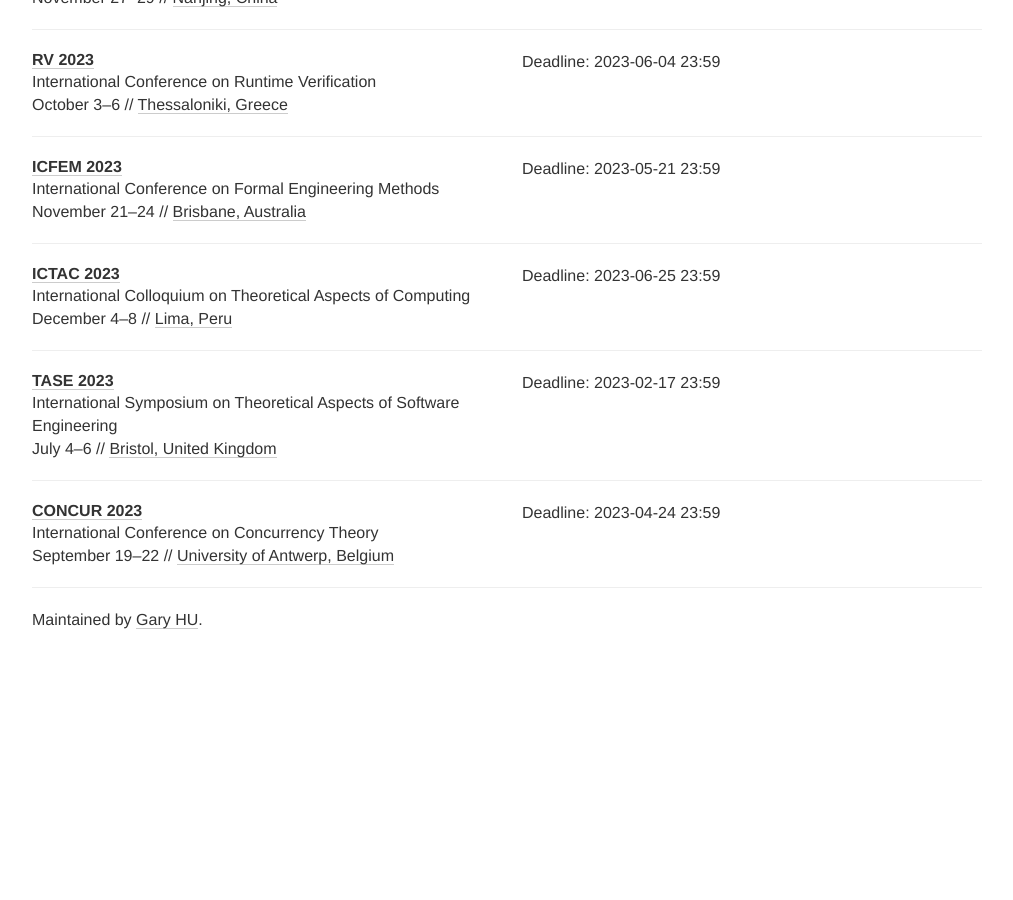
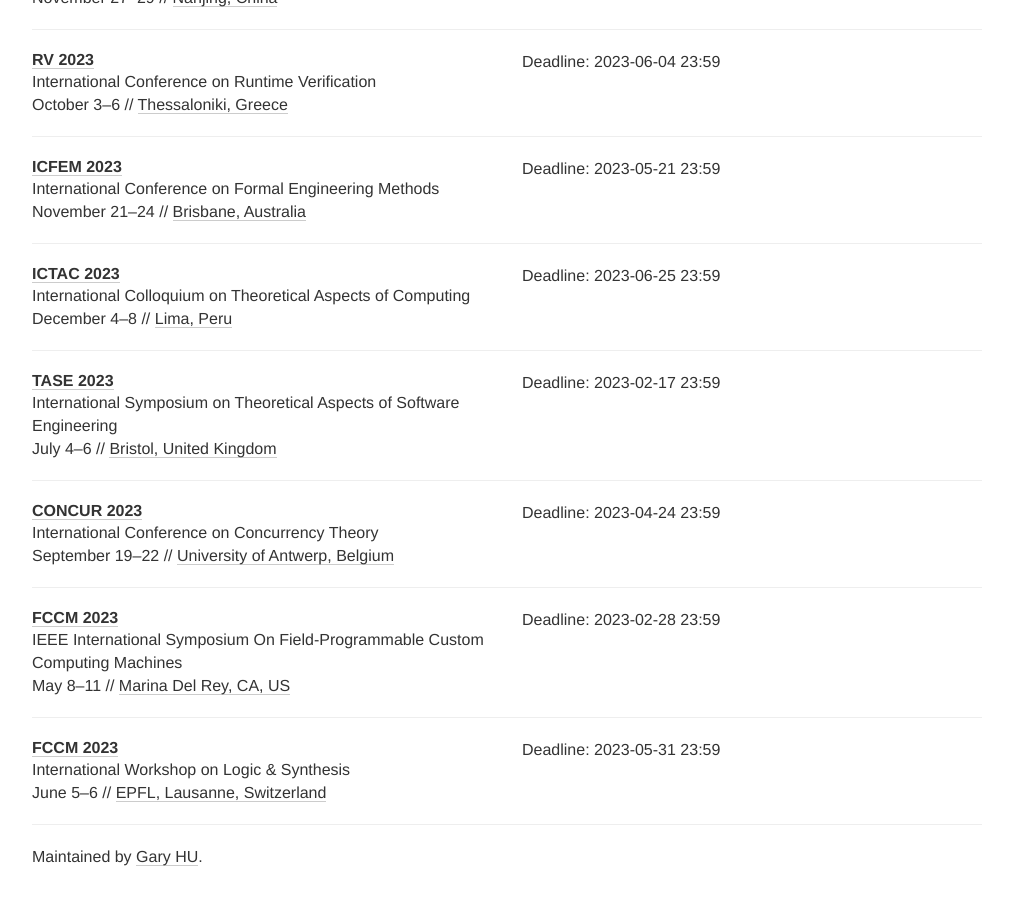
Before and after one commit to Gy-Hu/EDA_FV_conference_deadline, a Jekyll site: the page built from index.html, in a window 1280 px wide and 900 px high, scrolled down 2241 px. Shown: the whole window, without its empty margins (133-1146 px from the left). Built offline with Jekyll 4.4.1, drawn with Linux system fonts in a browser that asks for light colours; nearby versions of some CDN libraries; comment, search, counter and statistics services are not loaded; before the commit the page ends 2904 px from its top, so only the background shows below that.

Commit message:
add FCCM IWLS

```diff
--- a/_data/conferences.yml
+++ b/_data/conferences.yml
@@ -196,3 +196,22 @@
   deadline: ["2023-04-24 23:59"]
   place: University of Antwerp, Belgium
   tags: [FV]
+
+
+- name: FCCM
+  year: 2023
+  date: May 8-11
+  description: IEEE International Symposium On Field-Programmable Custom Computing Machines
+  link: https://www.fccm.org/
+  deadline: ["2023-02-28 23:59"]
+  place: Marina Del Rey, CA, US
+  tags: [EDA]
+
+- name: FCCM
+  year: 2023
+  date: June 5-6
+  description: International Workshop on Logic & Synthesis
+  link: https://www.iwls.org/iwls2023/
+  deadline: ["2023-05-31 23:59"]
+  place: EPFL, Lausanne, Switzerland
+  tags: [EDA]
```
